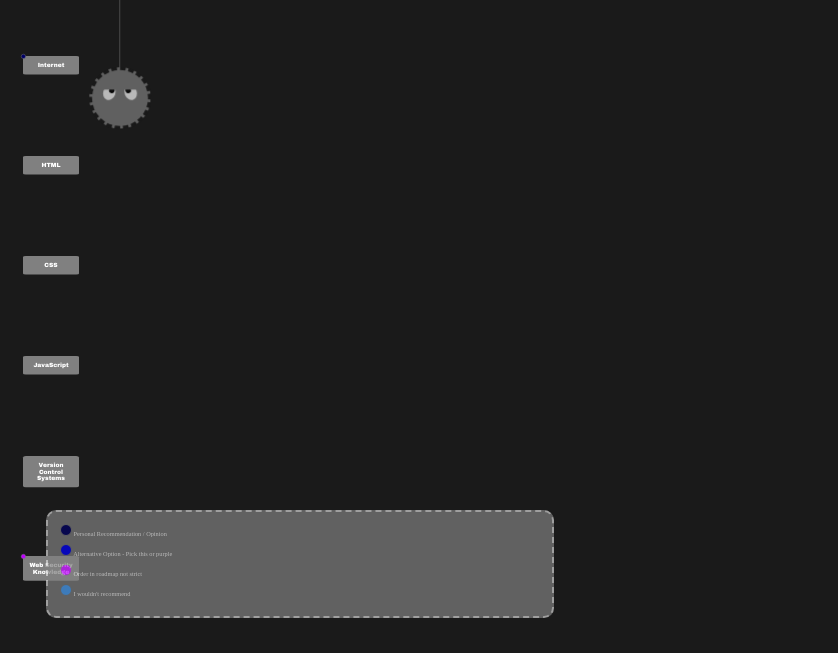
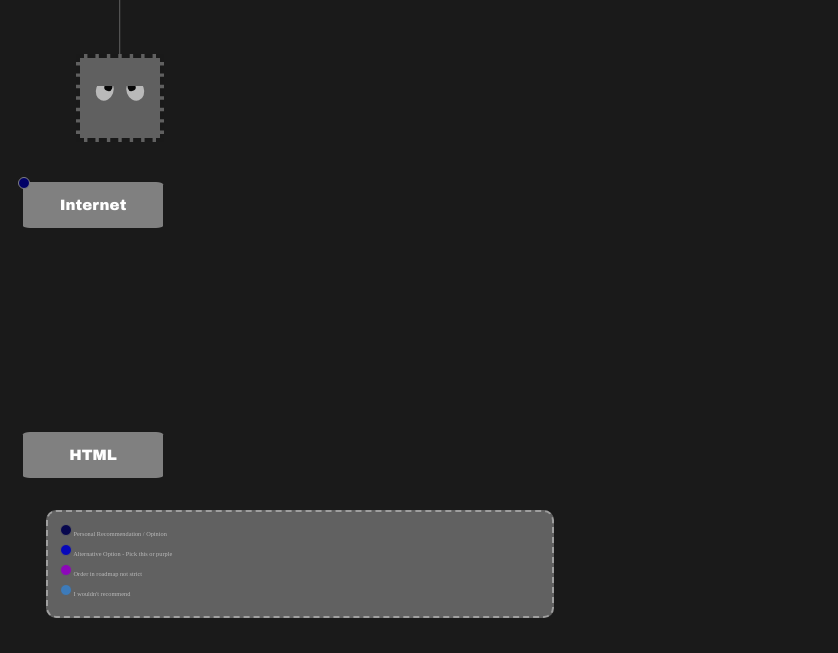
Before and after one commit to tomhsiao1260/roadmap, a website built with webpack: page src/index.html in a window 600 px wide. Both pictures are taken after a click on the element 119 px from the left and 239 px from the top of the page. Shown: the part 142-795 px from the top of the page, 838 px wide, since content can reach past the window. Built offline with nearby package versions, Linux system fonts and the light colour scheme.

Commit message:
improve layout on mobile device

```diff
--- a/src/js/description.js
+++ b/src/js/description.js
@@ -1,5 +1,6 @@
 import data from '../description.json';
 
+// rendering the description.json data to the browser
 const Description = () => {
    const desc = document.querySelector('.description');
    data.forEach((list) => {
--- a/src/js/index.js
+++ b/src/js/index.js
@@ -5,13 +5,16 @@ import treeData from '../data.json';
 import Description from './description';
 import list from '../description.json';
 
+// size of the treemap
 const width = 1000;
 const height = 6000;
 const treemap = d3.tree().size([height, width]);
 
+// some parameters deal with size, position, animation time
 const shiftX = 330;
 const shiftY = 15;
 const duration = 1000;
+// box size (px) for each treemap level: [root, level1, level2, level3]
 const wBox = [100, 140, 300, 100];
 let i = 0;
 
@@ -38,6 +41,7 @@ btn.addEventListener('mouseout', fadeText);
 /* eslint-disable no-underscore-dangle */
 /* eslint-disable no-param-reassign */
 function collapse(d) {
+    // collapse all nodes
     if (d.children) {
         d._children = d.children;
         d._children.forEach(collapse);
@@ -46,6 +50,7 @@ function collapse(d) {
 }
 /* eslint-enable no-param-reassign */
 
+// update the state of the treemap
 function update(source) {
     const treeData = treemap(root);
     const nodes = treeData.descendants();
@@ -58,12 +63,15 @@ function update(source) {
                           if (!d.id) { i += 1; d.id = i; }
                           return d.id;
                         });
+    // add click event, name on each node
     const nodeEnter = node.enter().append('div')
                         .attr('class', (d) => `node level${d.depth}`)
                         .text((d) => d.data.name)
                         .style('transform', `translateX(${source.y0 - shiftX}px)
                                              translateY(${source.x0 - shiftY}px)`)
                         .on('click', click);
+    // add dot to the upper left of the specified node
+    // the color of the dot is based on description.js file
     nodeEnter.append('span')
               .attr('class', 'dot')
               .style('position', 'absolute')
@@ -78,6 +86,7 @@ function update(source) {
                 if (d.data.mode) { return list[d.data.mode - 1].color; }
                 return 'transparent';
               });
+    // If the node has not been expanded, it will be grayed out
     const nodeUpdate = nodeEnter.merge(node);
     nodeUpdate.transition()
               .duration(duration)
@@ -88,6 +97,7 @@ function update(source) {
               .style('color', (d) => { if (d._children) { return 'white'; } })
               .style('background-color', (d) => { if (d._children) { return 'gray'; } });
               /* eslint-enable-next-line consistent-return */
+    // handling node exit
     const nodeExit = node.exit().transition()
         .duration(duration)
         .style('width', '0px')
@@ -98,6 +108,7 @@ function update(source) {
         .remove();
     nodeExit.select('div.node')
             .style('fill-opacity', 1e-6);
+    // process the path between each node
     const link = svg.selectAll('path.link')
                   .data(links, (d) => d.id);
 
@@ -129,6 +140,7 @@ function update(source) {
     /* eslint-enable no-param-reassign */
 }
 
+// generate a path connecting each node (box)
 function diagonal(s, d, depth) {
   const dd = wBox[depth - 1];
 
@@ -140,23 +152,37 @@ function diagonal(s, d, depth) {
   return path;
 }
 
+// decide whether to expand or collapse the node
 /* eslint-disable no-param-reassign */
 function click(d) {
   if (d.children) {
       d._children = d.children;
       d.children = null;
-    } else {
+  } else {
       d.children = d._children;
       d._children = null;
-    }
+  }
   update(d);
 }
 /* eslint-enable no-param-reassign */
 
-function clear() {
+// clear the treemap when the dust ball character is clicked
+function clear(e) {
   root.children.forEach(collapse);
   update(root);
+  const dust = e.currentTarget;
+  const clearText = btn.querySelector('div:last-child');
+  // handling mobile device click events
+  if (dust.classList.contains('active')) {
+    dust.classList.remove('active');
+    clearText.style.display = 'none';
+  } else {
+    dust.classList.add('active');
+    clearText.style.display = 'block';
+  }
 }
+
+// handling clear text display
 function showText() {
   const clearText = btn.querySelector('div:last-child');
   clearText.style.display = 'block';
--- a/src/style/clear.scss
+++ b/src/style/clear.scss
@@ -25,13 +25,19 @@ $time-function: cubic-bezier(.77,-0.7,.24,1.64);
 .dust{
     transition: all 0.75s 0s;
     transition-timing-function: $time-function;
-    &:hover{
-        border-radius: 0%;
-        animation-play-state: paused;
-        transform: translate(-50%,-50%) scale(1);
+    // for desktop
+    @media screen and (min-width:600px) {
+        &:hover{
+            border-radius: 0%;
+            animation-play-state: paused;
+            transform: translate(-50%,-50%) scale(1);
+        }
     }
+    // for mobile
     @media screen and (max-width:600px) {
-        &:hover {
+        &.active{
+            border-radius: 0%;
+            animation-play-state: paused;
             transform: translate(-50%,-50%) scale(0.5);
         }
     }
--- a/src/style/style.scss
+++ b/src/style/style.scss
@@ -75,27 +75,22 @@ header {
     }
 }
 
-$scale: 0.4;
-$x: (1 - $scale) * 400px;
-$y: (1 - $scale) * 3100px;
-
 .container {
 	position: relative;
     margin-top: 45px;
-    height: $h_roadmap * $scale;
+    height: $h_roadmap;
 }
 
 .roadmap {
 	position: relative;
 	display: inline-block;
-	overflow: hidden;
-	width: $w_roadmap;
+	overflow: scroll;
+    width: 68%;
 	height: $h_roadmap;
 	padding: 10px;
     margin: 20px 5px;
     top: 0%;
     left: 29%;
-    // transform: translate(-$x, -$y) scale($scale);
     svg {
         float: left;
         width: $w_roadmap;
@@ -140,7 +135,7 @@ $y: (1 - $scale) * 3100px;
 @media screen and (max-width:600px) {
     .roadmap {
         left: 0%;
-        transform: translate(-$x, -$y) scale($scale);
+        width: 90%;
     }
 }
 
```
Also changed, not shown: README.md.
